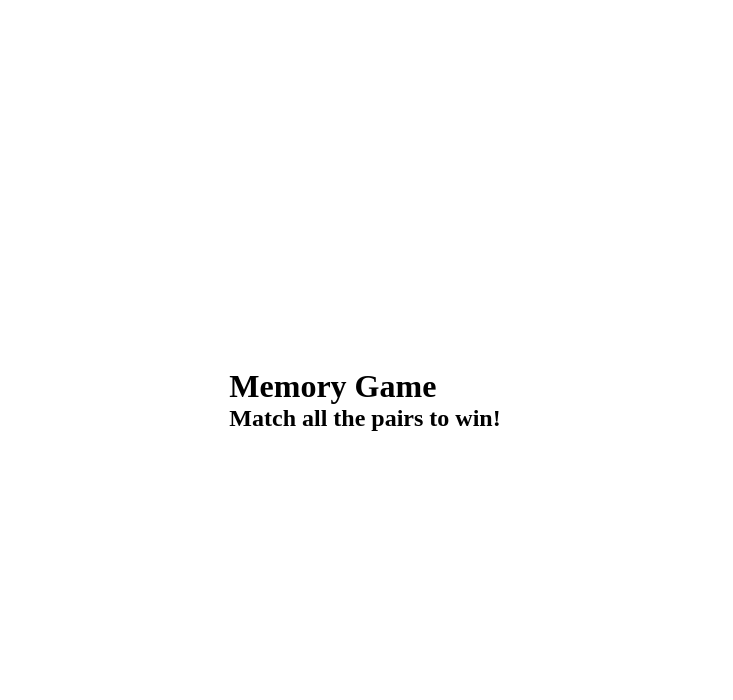
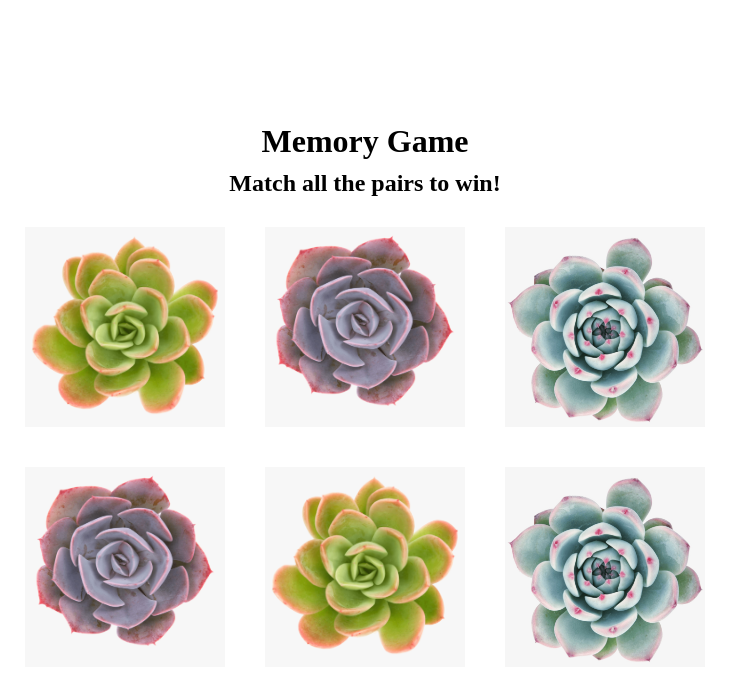
Before and after one commit to aacarring/memory-app, a plain HTML site: page index.html in a window 1280 px wide. Shown: the whole page, without its empty margins (275-1008 px from the left). Drawn offline with Linux system fonts and the light colour scheme.

Commit message:
Removed and added new images, added images in html layout, added styling in scss

```diff
--- a/index.html
+++ b/index.html
@@ -15,7 +15,12 @@
         </header>
 
         <div class="board">
-
+            <img class="card" src="./imgs/58-584054_transparent-succulents-png-succulent-plant-png-download.png" alt="">
+            <img class="card" src="./imgs/29-294587_echeveria-dusty-rose-transparent-background-transparent-succulent-png.png" alt="">
+            <img class="card" src="./imgs/17-171381_echeveria-tippy-succulents-succulent-png.png" alt="">
+            <img class="card" src="./imgs/29-294587_echeveria-dusty-rose-transparent-background-transparent-succulent-png.png" alt="">
+            <img class="card" src="./imgs/58-584054_transparent-succulents-png-succulent-plant-png-download.png" alt="">
+            <img class="card" src="./imgs/17-171381_echeveria-tippy-succulents-succulent-png.png" alt="">
         </div>
 
 
--- a/styles.scss
+++ b/styles.scss
@@ -14,4 +14,31 @@ body {
     width: 100vw;
     height: 100vh;
     @include flexDisplay();
+    .container {
+        @include flexDisplay();
+        header {
+            text-align: center;
+            h1 {
+                margin: 10px;
+            }
+            h2 {
+                margin: 10px;
+            }
+        }
+        .board {
+            display: grid;
+            justify-content: center;
+            align-items: center;
+            grid-template-columns: 1fr 1fr 1fr;
+            grid-template-rows: 1fr 1fr;
+            .card {
+                width: 200px;
+                height: 200px;
+                margin: 20px;
+                &:hover {
+                    cursor: pointer;
+                }
+            }
+        }
+    }
 }
```
Also changed, not shown: imgs/17-171381_echeveria-tippy-succulents-succulent-png.png (added), imgs/29-294587_echeveria-dusty-rose-transparent-background-transparent-succulent-png.png (added), imgs/6654615_preview.png (deleted), imgs/kisspng-cacti-and-succulents-succulent-plant-cactus-molded-succelent-5b5c715e8af6e5.9002382015327849905692.jpg (deleted), styles.css, 1 other file.
